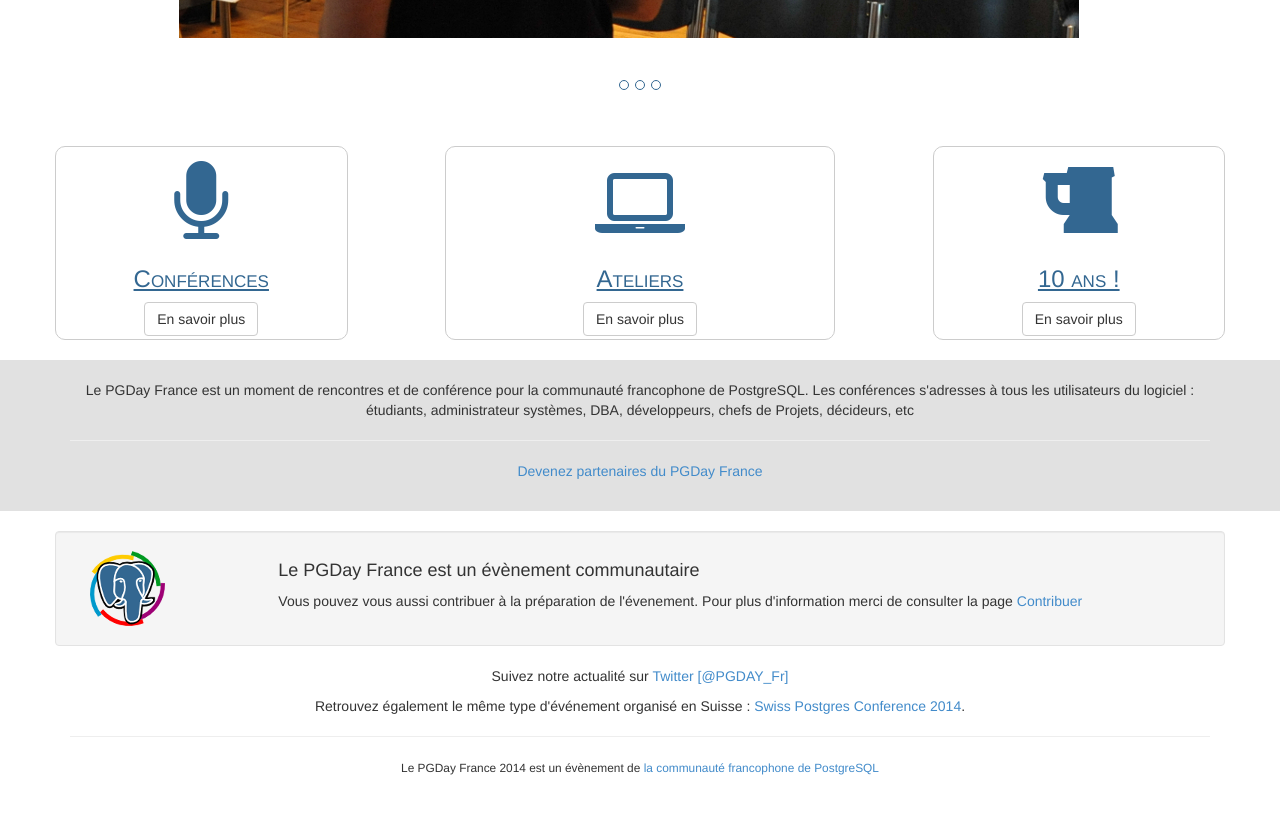
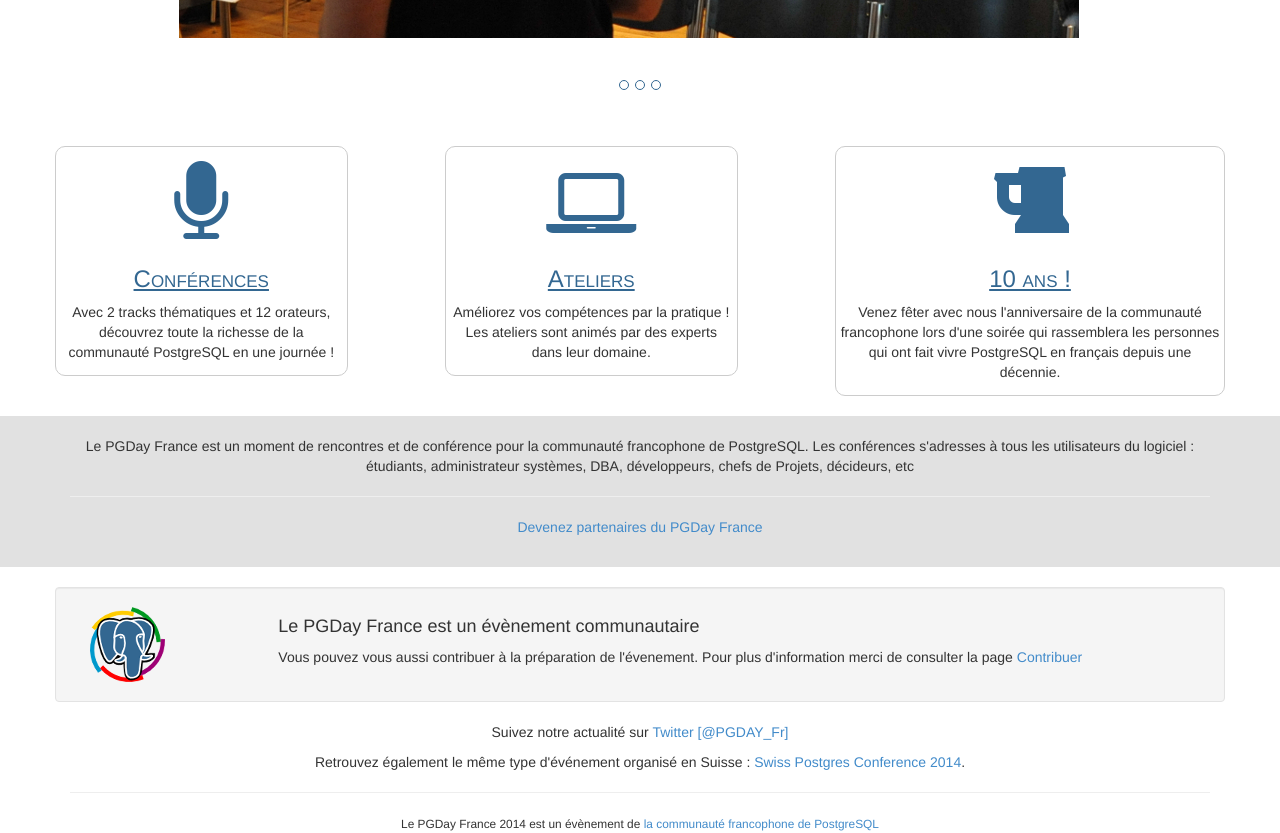
Before and after one commit to postgresqlfr/2024.pgday.fr, a Jekyll site: the page built from index.html, in a window 1280 px wide and 900 px high, scrolled down 495 px, cut to the strip 67-900 px from the top of the window. Built offline with Jekyll 4.4.1, drawn with Linux system fonts in a browser that asks for light colours; Markdown is read by kramdown in place of the engine named in the settings; before the commit the page ends 1339 px from its top, so only the background shows below that.

Commit message:
Add content into main page

```diff
--- a/index.html
+++ b/index.html
@@ -43,26 +43,23 @@
       <div class="col-lg-3 col-md-3 home_bloc">
         <i class="fa fa-microphone"></i>
         <h3>Conférences</h3>
-        <p></p>
-        <a class="btn btn-default" href="#" role="button">En savoir plus</a>
+        <p>Avec 2 tracks thématiques et 12 orateurs, découvrez toute la richesse de la communauté PostgreSQL en une journée !</p>
+      </div>
+
+        <div class="col-lg-1 col-md-1"></div>
+
+      <div class="col-lg-3 col-md-3 home_bloc">
+        <i class="fa fa-laptop"></i>
+        <h3>Ateliers</h3>
+        <p>Améliorez vos compétences par la pratique ! Les ateliers sont animés par des experts dans leur domaine.</p>
       </div>
 
         <div class="col-lg-1 col-md-1"></div>
 
       <div class="col-lg-4 col-md-4 home_bloc">
-        <i class="fa fa-laptop"></i>
-        <h3>Ateliers</h3>
-        <p></p>
-        <a class="btn btn-default" href="#" role="button">En savoir plus</a>
-      </div>
-
-        <div class="col-lg-1 col-md-1"></div>
-
-      <div class="col-lg-3 col-md-3 home_bloc">
         <i class="fa fa-beer"></i>
         <h3>10 ans !</h3>
-        <p></p>
-        <a class="btn btn-default" href="#" role="button">En savoir plus</a>
+        <p>Venez fêter avec nous l'anniversaire de la communauté francophone lors d'une soirée qui rassemblera les personnes qui ont fait vivre PostgreSQL en français depuis une décennie.</p>
       </div>
 
     </div>
```
